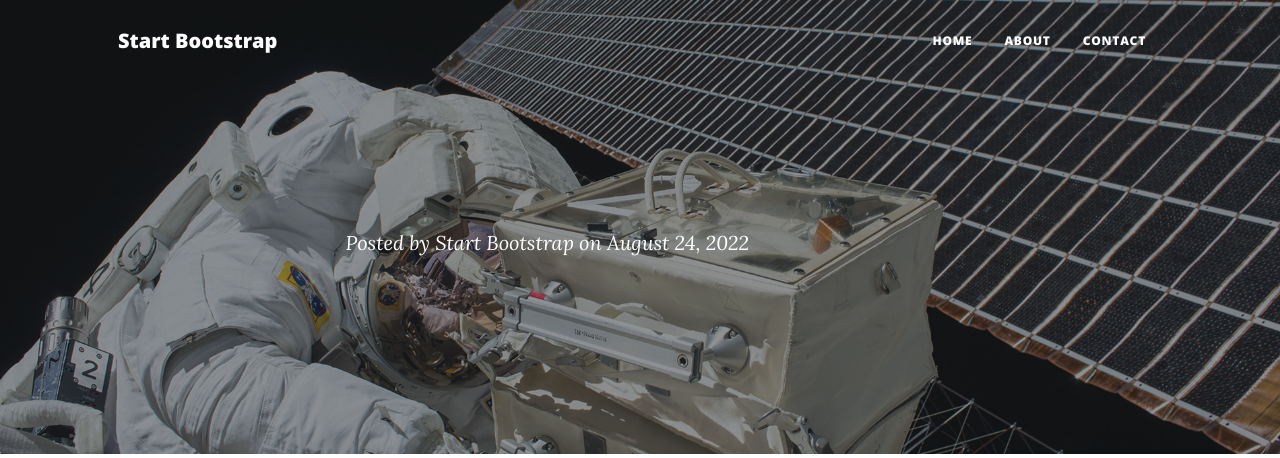
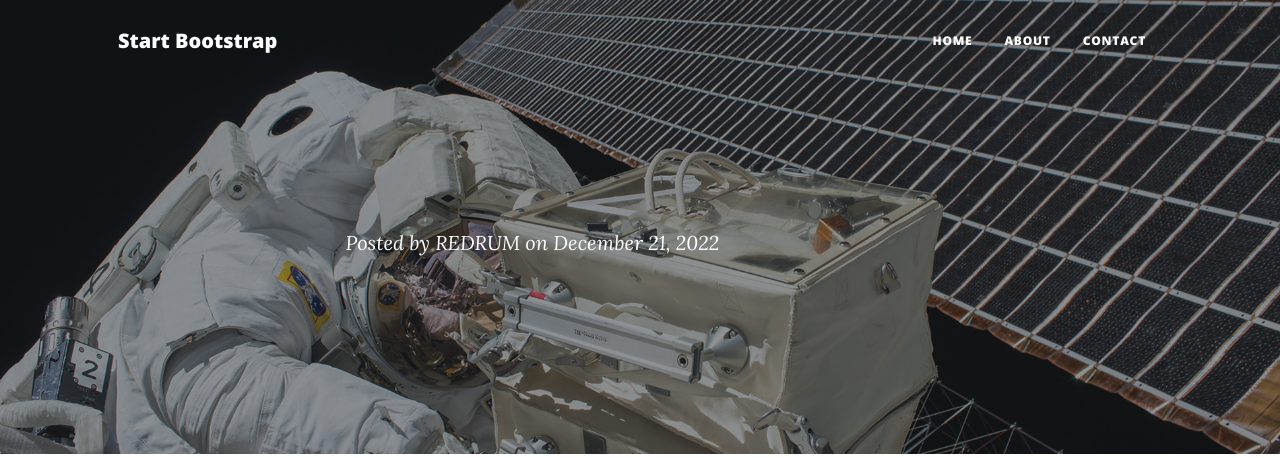
Before and after one commit to redrum88/100-Days-of-Code-Python-Bootcamp, a Flask app: page /post/1 in a window 1280 px wide. Shown: the top 458 px of the page. Run offline with Flask 2, Linux system fonts and the light colour scheme; parts of the project's set-up code (start-up, migrations or seed data) failed here and were passed over; some libraries are stand-ins or nearby versions.

Commit message:
Update post.html

```diff
--- a/Completed/day_59_blog_capstone_part2/templates/post.html
+++ b/Completed/day_59_blog_capstone_part2/templates/post.html
@@ -11,8 +11,8 @@
                             <h2 class="subheading">{{post.subtitle}}</h2>
                             <span class="meta">
                                 Posted by
-                                <a href="#!">Start Bootstrap</a>
-                                on August 24, 2022
+                                <a href="#!">REDRUM</a>
+                                on December 21, 2022
                             </span>
                         </div>
                     </div>
```
